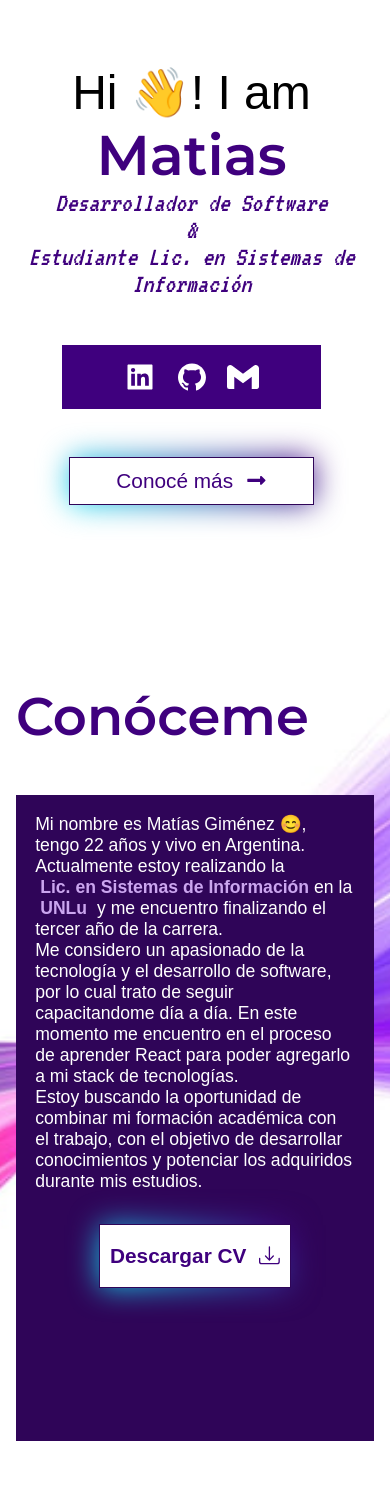
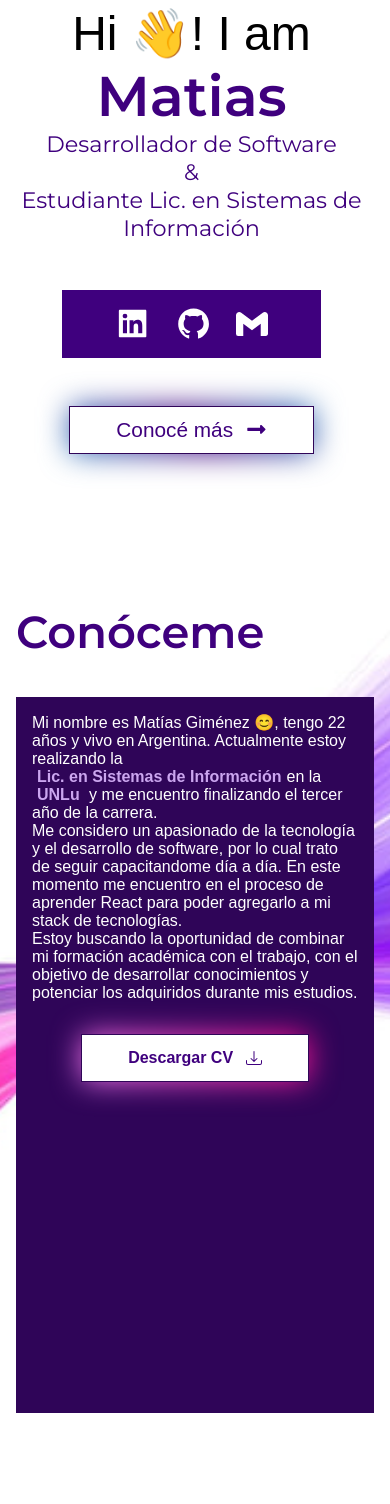
Before and after one commit to matiasgimenezdev/portfolio, a React (Vite) app: page / in a window 390 px wide. Shown: the part 240-1744 px from the top of the page. Built offline with nearby package versions, Linux system fonts and the light colour scheme; a web font is replaced by a local one.

Commit message:
changing some styles & adding the Contact section withoun logig (only html and css)

```diff
--- a/src/Portfolio.jsx
+++ b/src/Portfolio.jsx
@@ -1,5 +1,12 @@
 import { ToastContainer, Zoom } from 'react-toastify';
-import { Header, Introduction, About, Knowledge, Projects } from './components';
+import {
+	Header,
+	Introduction,
+	About,
+	Knowledge,
+	Projects,
+	Contact,
+} from './components';
 import { AiFillHome } from 'react-icons/ai';
 import { useEffect, useState } from 'react';
 
@@ -38,6 +45,7 @@ export function Portfolio() {
 				theme='colored'
 				transition={Zoom}
 			/>
+			<Contact />
 		</div>
 	);
 }
--- a/src/components/About/About.scss
+++ b/src/components/About/About.scss
@@ -5,7 +5,7 @@
 	min-height: 100vh;
 	height: 100vh;
 	font-family: $textFont;
-	font-size: 1.7rem;
+	font-size: 1.6rem;
 	background-image: url('/images/background.jpg');
 	background-position: center;
 	background-size: cover;
@@ -36,7 +36,7 @@
 			.cvButton {
 				@include animatedButton;
 				font-weight: bold;
-				width: 40%;
+				width: 30%;
 				height: 4rem;
 				margin: 2rem auto;
 
@@ -78,14 +78,13 @@
 		.aboutContent {
 			.aboutText {
 				width: 95%;
-				height: 75%;
-				padding: 1.2rem;
+				height: 80%;
 			}
 		}
 	}
 }
 
-@media screen and (max-width: 750px) {
+@media screen and (max-width: 800px) {
 	.about {
 		font-size: 1.3rem;
 
@@ -94,72 +93,60 @@
 				width: 95%;
 				height: 90%;
 			}
+			.cvLink {
+				.cvButton {
+					width: 70%;
+					height: 3rem;
+					font-size: 1.2rem;
+				}
+			}
 		}
 	}
 }
 
 @media screen and (max-width: 550px) {
 	.about {
+		font-size: 1.2rem;
+		width: 100%;
+
 		.aboutContent {
+			margin-top: 0;
+			height: 85%;
+
 			.aboutText {
 				height: 90%;
+				padding: 1rem;
 			}
-		}
-	}
-}
-
-@media screen and (max-width: 500px) {
-	.about {
-		font-size: 1.3rem;
-		.aboutContent {
-			height: 78vh;
 		}
 	}
 }
 
 @media screen and (max-width: 450px) {
 	.about {
+		font-size: 1rem;
+
 		.aboutContent {
-			height: 90vh;
+			height: 90%;
 
 			.cvLink {
-				text-decoration: none;
-				font-family: $titleFont;
-
 				.cvButton {
-					width: 60%;
-					height: 4rem;
-					margin: 2rem auto;
-
-					&:hover svg {
-						transform: translate(0px, 5px);
-					}
+					width: 70%;
+					height: 3rem;
+					font-size: 1rem;
 				}
 			}
 		}
 	}
 }
 
-@media screen and (max-width: 400px) {
+@media screen and (max-width: 350px) {
 	.about {
-		font-size: 1.1rem;
 		.aboutContent {
-			height: 80vh;
+			height: 85%;
+
+			.cvLink {
+				display: none;
+			}
 		}
 	}
 }
-
-@media screen and (max-width: 380px) {
-	.about {
-		font-size: 1.1rem;
-		.aboutContent {
-			height: 85vh;
-		}
-	}
-}
-
-@media screen and (max-width: 330px) {
-	.about {
-		font-size: 1rem;
-	}
-}
--- /dev/null
+++ b/src/components/Contact/Contact.jsx
@@ -0,0 +1,51 @@
+import './Contact.scss';
+
+export function Contact() {
+	return (
+		<section className='contact'>
+			<h2 id='Contact'>Contacto</h2>
+			<div className='contactContent'>
+				<form className='contactForm'>
+					<input
+						className='textInput'
+						type='text'
+						name='name'
+						id='name'
+						placeholder='Nombre'
+						autoComplete='off'
+					/>
+					<input
+						className='textInput'
+						type='text'
+						name='subject'
+						id='subject'
+						placeholder='Asunto'
+						autoComplete='off'
+					/>
+					<input
+						className='textInput'
+						type='email'
+						name='email'
+						id='email'
+						placeholder='Correo'
+						autoComplete='off'
+					/>
+					<textarea
+						className='textArea'
+						maxLength='800'
+						minLength='15'
+						placeholder='Escribe aquí tu mensaje...'
+					></textarea>
+
+					<input
+						className='submitInput'
+						type='submit'
+						name='submit'
+						id='submit'
+						value='Contactarme'
+					/>
+				</form>
+			</div>
+		</section>
+	);
+}
--- /dev/null
+++ b/src/components/Contact/Contact.scss
@@ -0,0 +1,119 @@
+@import '../../utils/shared.scss';
+
+.contact {
+	height: 100vh;
+
+	h2 {
+		@include sectionTitle('Contact');
+	}
+	.contactContent {
+		margin: auto;
+		height: 80vh;
+		width: 100%;
+		display: flex;
+		align-items: center;
+		justify-content: center;
+
+		.contactForm {
+			width: 60%;
+			display: flex;
+			flex-direction: column;
+			align-items: center;
+			justify-content: center;
+			gap: 0.5rem;
+			font-family: $textFont;
+
+			.textInput {
+				width: 80%;
+				height: 1.9rem;
+				border: none;
+				outline: none;
+				padding: 0.3rem;
+				font-size: 1.1rem;
+				font-family: $textFont;
+				background-color: $darkPurple;
+				color: white;
+
+				&::placeholder {
+					padding: 0.1rem;
+					color: white;
+				}
+
+				&:focus {
+					outline: 2px solid $purple;
+				}
+			}
+
+			.textArea {
+				width: 80%;
+				height: 300px;
+				padding: 0.3rem;
+				resize: none;
+				border: none;
+				outline: none;
+				font-size: 1.1rem;
+				font-family: $textFont;
+				overflow: hidden;
+				color: white;
+				background-color: $darkPurple;
+
+				&::placeholder {
+					padding: 0.1rem;
+					color: white;
+				}
+
+				&:focus {
+					outline: 2px solid $purple;
+				}
+			}
+
+			.submitInput {
+				width: 25%;
+				height: 3rem;
+				margin: 1rem;
+				border: 2px solid white;
+				background-color: $darkPurple;
+				outline: none;
+				color: white;
+				font-size: 1.2rem;
+				transition: background-color 0.4s ease-in-out;
+				cursor: pointer;
+
+				&:hover {
+					background-color: white;
+					border: 2px solid $darkPurple;
+					color: $darkPurple;
+				}
+			}
+		}
+	}
+}
+
+@media screen and (max-width: 800px) {
+	.contact {
+		.contactContent {
+			.contactForm {
+				width: 80%;
+
+				.textInput {
+					width: 95%;
+					font-size: 1rem;
+				}
+
+				.textArea {
+					width: 95%;
+					font-size: 1rem;
+				}
+			}
+		}
+	}
+}
+@media screen and (max-width: 500px) {
+	.contact {
+		.contactContent {
+			.contactForm {
+				width: 95%;
+			}
+		}
+	}
+}
--- a/src/components/Introduction/Introduction.scss
+++ b/src/components/Introduction/Introduction.scss
@@ -1,13 +1,12 @@
 @import '../../utils/variables.scss';
 @import '../../utils/shared.scss';
-@import url('https://fonts.googleapis.com/css2?family=VT323&display=swap');
 
 .introduction {
 	display: flex;
 	justify-content: space-around;
 	align-items: center;
 	padding: 1rem;
-	height: 85vh;
+	height: 70vh;
 	width: 90vw;
 
 	.introductionContent {
@@ -16,7 +15,6 @@
 		align-items: center;
 		justify-content: center;
 		height: 100%;
-		margin-bottom: 5%;
 
 		.introductionText {
 			font-size: 3rem;
@@ -36,12 +34,10 @@
 			}
 
 			.occupation {
-				font-size: 1.7rem;
+				font-size: 1.4rem;
 				color: $purple;
-				font-style: italic;
 				text-align: center;
-				font-family: 'VT323', monospace;
-				margin-bottom: 2rem;
+				font-family: $titleFont;
 			}
 		}
 		.moreLink {
@@ -63,7 +59,6 @@
 	.gif {
 		width: 500px;
 		height: 350px;
-		margin-bottom: 5%;
 	}
 }
 
--- a/src/components/Knowledge/Knowledge.scss
+++ b/src/components/Knowledge/Knowledge.scss
@@ -1,4 +1,3 @@
-@import '../../utils/shared.scss';
 @import '../../utils/shared.scss';
 @import url('https://fonts.googleapis.com/css2?family=Croissant+One&display=swap');
 
@@ -78,10 +77,14 @@
 
 		.knowledgeList {
 			height: 45vh;
+			margin-top: 3rem;
 
 			.knowledgeItem {
 				width: 25%;
 			}
+		}
+		.phrase {
+			font-size: 1.5rem;
 		}
 	}
 }
@@ -91,7 +94,8 @@
 		align-items: center;
 
 		.knowledgeList {
-			height: 55vh;
+			height: 60vh;
+			margin-top: 0;
 			align-items: flex-start;
 
 			.knowledgeItem {
@@ -100,7 +104,7 @@
 		}
 
 		.phrase {
-			font-size: 1.5rem;
+			font-size: 1.4rem;
 
 			div {
 				font-size: 2rem;
@@ -138,7 +142,7 @@
 		.knowledgeList {
 			height: 60vh;
 			align-items: flex-start;
-
+			margin-top: 0;
 			.knowledgeItem {
 				width: 40%;
 				padding: 0.5rem;
@@ -161,15 +165,26 @@
 	}
 }
 
+@media screen and (max-width: 550px) {
+	.knowledge {
+		.phrase {
+			font-size: 1.4rem;
+			width: 80%;
+
+			div {
+				font-size: 1.6rem;
+			}
+		}
+	}
+}
+
 @media screen and (max-width: 460px) {
 	.knowledge {
 		align-items: center;
 
 		.knowledgeList {
 			height: 55vh;
-			align-items: flex-start;
-			margin-top: 0;
-
+			margin-top: 1rem;
 			.knowledgeItem {
 				width: 25%;
 				padding: 0.6rem;
@@ -183,7 +198,7 @@
 		}
 
 		.phrase {
-			font-size: 1.4rem;
+			font-size: 1.2rem;
 			width: 80%;
 
 			div {
--- a/src/components/Proyectos/Projects.scss
+++ b/src/components/Proyectos/Projects.scss
@@ -2,7 +2,6 @@
 @import '../../utils/variables.scss';
 
 .projects {
-	height: 100vh;
 	min-height: 100vh;
 	display: flex;
 	flex-direction: column;
--- a/src/components/Socials/Socials.scss
+++ b/src/components/Socials/Socials.scss
@@ -13,12 +13,12 @@
 		width: 80%;
 		color: $textcolor;
 		margin: 2rem 1.2rem;
-		font-size: 2rem;
+		font-size: 2.2rem;
 		padding: 1rem 1.5rem;
 		display: flex;
 		align-items: center;
 		justify-content: center;
-		gap: 1.2rem;
+		gap: 1.6rem;
 		background-color: $bgcolor;
 
 		a {
--- a/src/components/index.js
+++ b/src/components/index.js
@@ -6,3 +6,4 @@ export { Link } from './Link/Link';
 export { Nav } from './Nav/Nav';
 export { Knowledge } from './Knowledge/Knowledge';
 export { Projects } from './Proyectos/Projects';
+export { Contact } from './Contact/Contact';
--- a/src/utils/shared.scss
+++ b/src/utils/shared.scss
@@ -3,9 +3,10 @@
 @mixin sectionTitle($title) {
 	font-family: $titleFont;
 	padding: 1rem;
-	font-size: 3em;
+	font-size: 2.8rem;
 	color: $purple;
 	position: relative;
+	margin-top: 3rem;
 
 	&::before {
 		content: $title;
--- a/src/utils/variables.scss
+++ b/src/utils/variables.scss
@@ -4,7 +4,7 @@
 
 $purple: #3f007e;
 $darkPurple: #2f0558;
-$lightPurple: #b39cca;
+$lightPurple: #a37dc9;
 $link: #cba6ef;
 $headerFont: 'Montserrat Subrayada', sans-serif;
 $titleFont: 'Montserrat', sans-serif;
```
